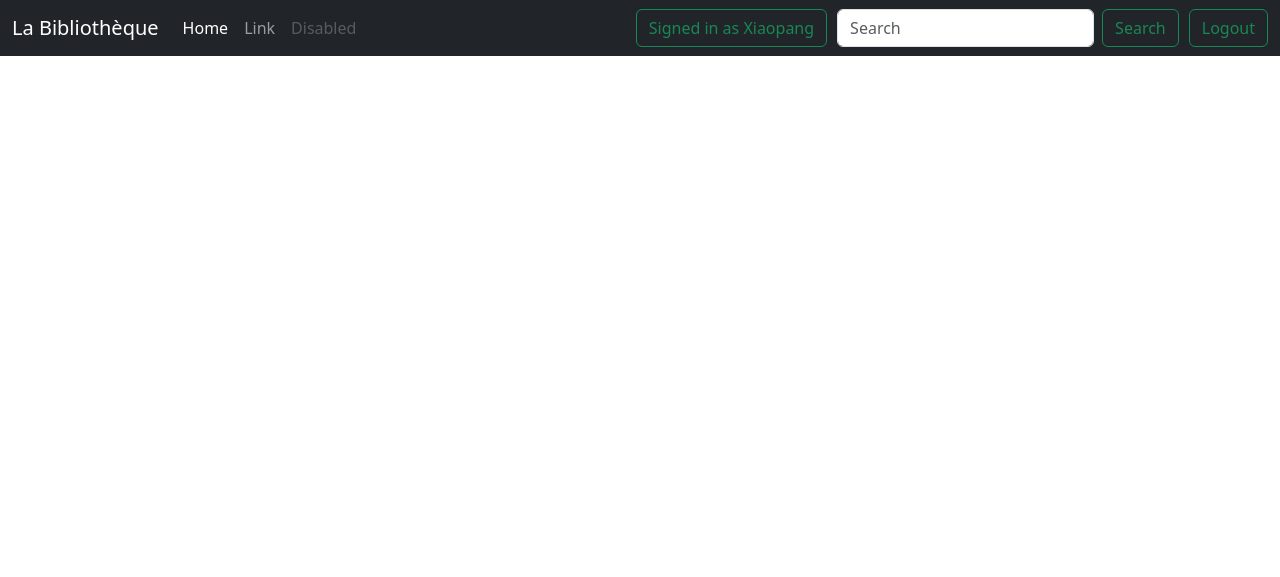
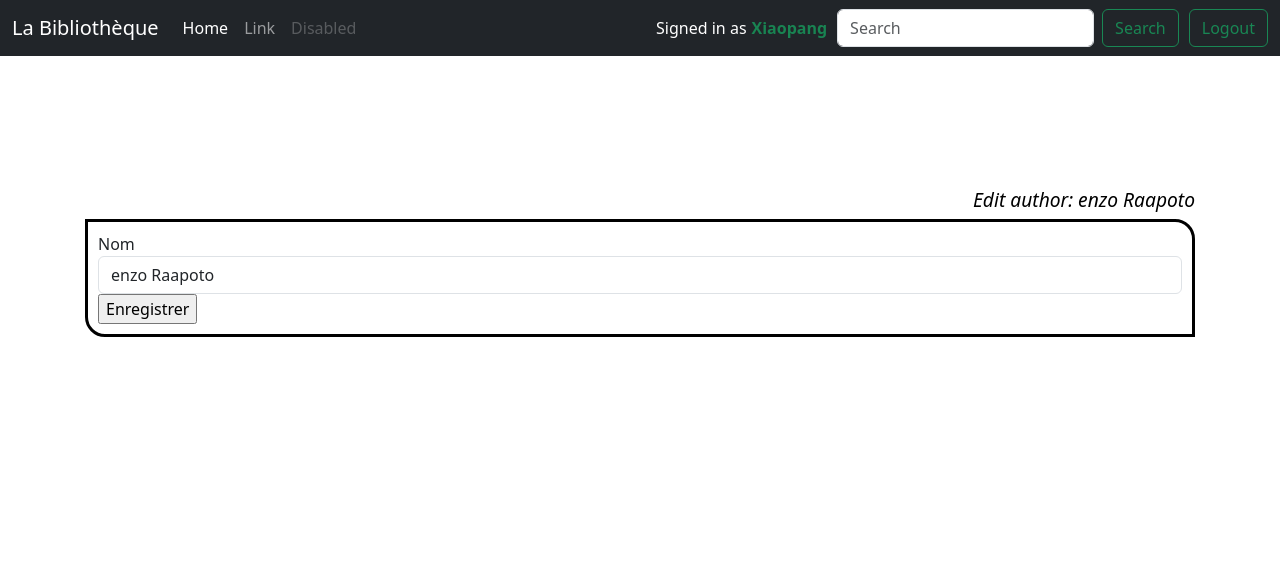
Before and after one commit to Malo-Dantec/tpflask, a Flask app: page /edit-author/1 in a window 1280 px wide. Shown: the top 577 px of the page. Run offline with Flask 3, Linux system fonts and the light colour scheme; a user stored in the database is signed in; data comes from the database, SQL or seed files in the repository; some libraries are stand-ins or nearby versions.

Commit message:
formulaire d'ajout auteur

```diff
--- a/tuto/models.py
+++ b/tuto/models.py
@@ -27,6 +27,9 @@
     def __repr__ (self ):
         return "<Author (%d) %s>" % (self.id , self.name)
 
+
+
+
 class Book(db.Model):
     id = db.Column(db.Integer, primary_key = True)
     price = db.Column(db.Float)
@@ -45,3 +48,6 @@
 
 def get_author(id):
     return Author.query.get(id)  # Utilisez .get() pour obtenir l'auteur par son ID
+
+def get_book(id):
+    return Book.query.get(id)  # Utilisez.get() pour obtenir le livre par son ID
--- a/tuto/static/home.css
+++ b/tuto/static/home.css
@@ -1,4 +1,14 @@
-h1 {color: rgb(245, 32, 32);}
+#auteur{
+    color : black;
+    font-size: 1.2em;
+    margin-left: 20px;
+    text-align: right;
+    font-style: italic;
+}
+
+
+
+
 
 div.sample{
 text-align: center;
@@ -21,9 +31,21 @@
     margin-right: 10px;
 }
 
-#DetailLivre{
-    border: 4px solid rgba(0, 0, 0);
+#StyleForm{
+    border: 3px solid rgba(0, 0, 0);
     border-radius: 0 20px 0 20px;
+    padding: 10px ;
+}
+
+#SignAs{
+    color: rgb(255, 255, 255);
+    margin-right: 5px;
+}
+
+#username{
+    color: #198452;
+    font-weight: bold;
+
 }
 
 main > .container {
--- a/tuto/templates/base.html
+++ b/tuto/templates/base.html
@@ -33,7 +33,8 @@
             </li>
           </ul>
           {% if current_user.is_authenticated %}
-            <span class="btn btn-outline-success">Signed in as {{ current_user.username }}</span>
+            <span id="SignAs"class="">Signed in as</span>
+            <span id="username" class="">{{ current_user.username }}</span>
           {% else %}
           {% endif %}
           <form class="d-flex" role="search">
--- a/tuto/templates/detail.html
+++ b/tuto/templates/detail.html
@@ -4,7 +4,7 @@
 <link rel="stylesheet" href="{{url_for('static', filename='home.css')}}">
 {% endblock %}
 {% block content %}
-    <div id="DetailLivre">
+    <div id="StyleForm">
         <h1>
             {{b.title}}
         </h1>
--- a/tuto/templates/edit-author.html
+++ b/tuto/templates/edit-author.html
@@ -3,9 +3,9 @@
 {{ super() }}
 <link rel="stylesheet" href="{{url_for('static', filename='home.css')}}">
 {% endblock %}
-{% block main %}
-  <h1>Edit author: {{ author.name }}</h1>
-  <form role="form" method="POST" action="{{ url_for('save_edit_author') }}">
+{% block content %}
+  <h1 id="auteur">Edit author: {{ author.name }}</h1>
+  <form id="StyleForm" role="form" method="POST" action="{{ url_for('save_edit_author') }}">
     {{ form.hidden_tag() }}
     <div class=
       {% if form.name.errors %}
@@ -25,6 +25,6 @@
       </ul>
     {% endif %}
 
-    <input class="btn btn-default" type="submit" value="Enregistrer">
+    <input lass="btn btn-outline-success" type="submit" value="Enregistrer">
   </form>
 {% endblock %}
--- a/tuto/templates/new-author.html
+++ b/tuto/templates/new-author.html
@@ -2,7 +2,7 @@
 {% block styles %}
   {{bootstrap.load_css()}}
   {% endblock %}
-{% block main %}
+{% block content %}
   <h1>Edit author: </h1>
   <form role="form" method="POST" action="{{ url_for('save_new_author') }}">
     {{ form.hidden_tag() }}
--- a/tuto/views.py
+++ b/tuto/views.py
@@ -72,7 +72,7 @@
         "edit-author.html",
         author=a, form = f)
 
-@app.route("/save/edit/uthor/", methods =("POST" ,))
+@app.route("/save/edit/author/", methods =("POST" ,))
 def save_edit_author():
         a = None
         f = AuthorForm()
@@ -87,28 +87,24 @@
             "edit-author.html",
             author =a, form=f)
 
-@app.route("/new-author/")
+@app.route("/new/author/")
+@login_required
 def new_author(id):
-    a = None
-    f = AuthorForm(a, name=a.name)
-    return render_template(
-        "new-author.html",
-        author=a, form=f
-    )
+    form = AuthorForm()
+    return render_template("new-author.html", form=form)
 
-@app.route("/save/new/author/", methods =("POST" ,))
+@app.route("/new/author/", methods =("POST" ,))
+@login_required
 def save_new_author():
-        a = None
-        f = AuthorForm()
-        if f.validate_on_submit():
-            a = get_author(id)
-            a.name = f.name.data
+        author = None
+        form = AuthorForm()
+        if form.validate_on_submit():
+            author = Auteur(name=form.name.data)
+            db.session.add(author)
             db.session.commit()
-            return redirect(url_for('sample', id=a.id))
-        a = get_author(int(f.id.data))
-        return render_template(
-            "new-author.html",
-            author =a, form=f)
+            return redirect(url_for('sample', id=author.id))
+
+        return render_template("new-author.html", form = form)
 
 
 @app.route("/login/",methods=("GET","POST" ,))
```
